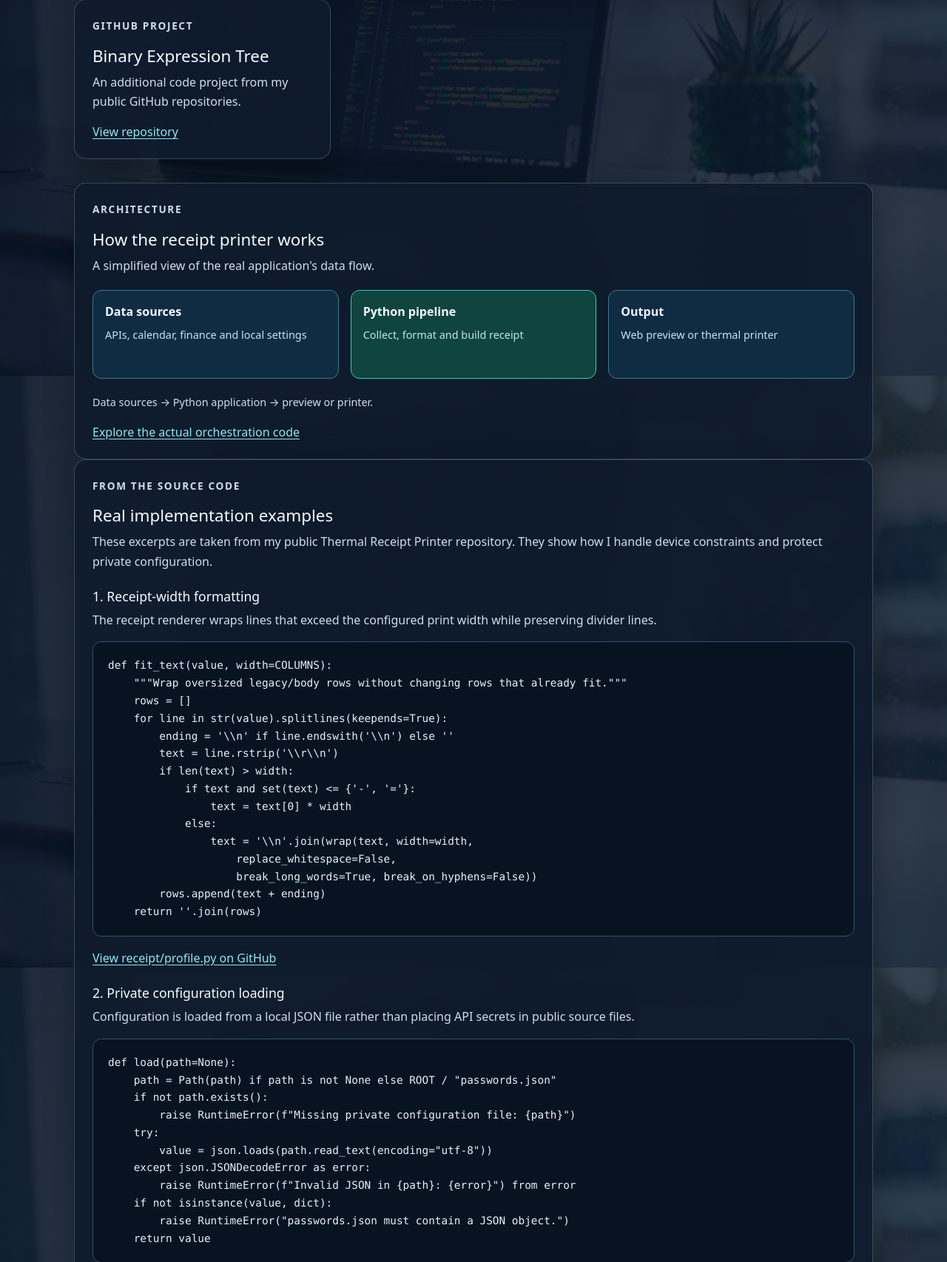
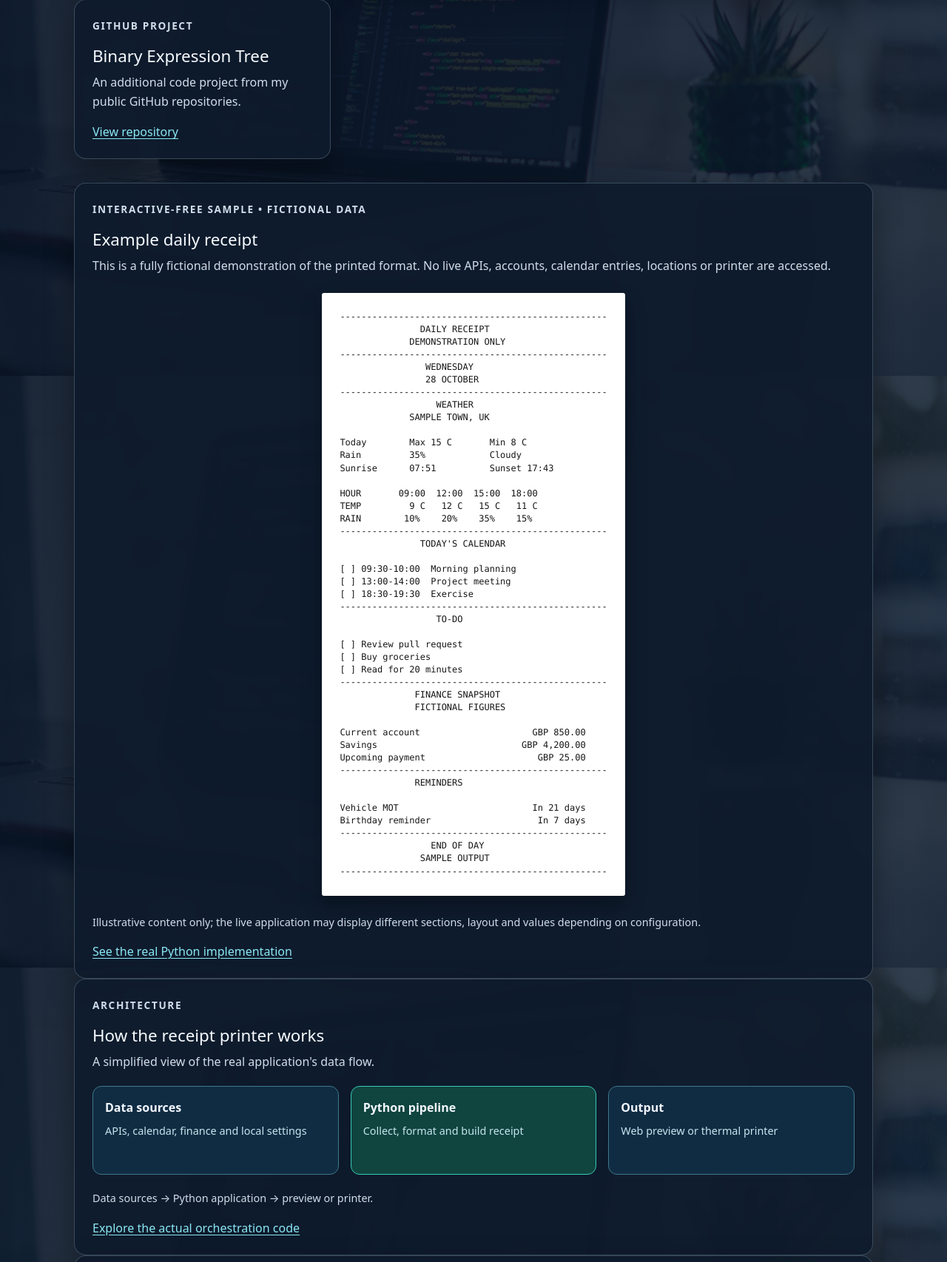
Before and after one commit to JoesThomas/Website, a PHP site: page /allprojects.php in a window 1280 px wide. Shown: the part 1092-2798 px from the top of the page at 74% size. Run offline with PHP 8.4, Linux system fonts and the light colour scheme.

Commit message:
Add fully fictional example thermal receipt to projects page

```diff
--- a/allprojects.php
+++ b/allprojects.php
@@ -9,6 +9,54 @@
 <article class="cardx" id="job-assignment"><p class="eyebrow">GitHub project</p><h2>Job Application Assignment</h2><p>Source code for a software engineering assignment, available for review on GitHub.</p><div class="tags"><span>Software engineering</span><span>Source code</span></div><a href="https://github.com/JoesThomas/JobApplicationAssignment" target="_blank" rel="noopener noreferrer">View assignment repository</a></article>
 <article class="cardx"><p class="eyebrow">GitHub project</p><h2>Binary Expression Tree</h2><p>An additional code project from my public GitHub repositories.</p><a href="https://github.com/JoesThomas/BinaryExpressionTree" target="_blank" rel="noopener noreferrer">View repository</a></article>
 </div>
+<section class="cardx" id="receipt-demo"><p class="eyebrow">Interactive-free sample • fictional data</p><h2>Example daily receipt</h2><p>This is a fully fictional demonstration of the printed format. No live APIs, accounts, calendar entries, locations or printer are accessed.</p>
+<div style="max-width:410px;margin:1.5rem auto;padding:1.5rem 1rem;background:#fff;color:#161616;border-radius:3px;box-shadow:0 12px 28px rgba(0,0,0,.3);overflow-x:auto">
+<pre style="margin:0;font:12px/1.42 ui-monospace,SFMono-Regular,Consolas,monospace;white-space:pre;display:table;margin-inline:auto;color:#161616">--------------------------------------------------
+               DAILY RECEIPT
+             DEMONSTRATION ONLY
+--------------------------------------------------
+                WEDNESDAY
+                28 OCTOBER
+--------------------------------------------------
+                  WEATHER
+             SAMPLE TOWN, UK
+
+Today        Max 15 C       Min 8 C
+Rain         35%            Cloudy
+Sunrise      07:51          Sunset 17:43
+
+HOUR       09:00  12:00  15:00  18:00
+TEMP         9 C   12 C   15 C   11 C
+RAIN        10%    20%    35%    15%
+--------------------------------------------------
+               TODAY'S CALENDAR
+
+[ ] 09:30-10:00  Morning planning
+[ ] 13:00-14:00  Project meeting
+[ ] 18:30-19:30  Exercise
+--------------------------------------------------
+                  TO-DO
+
+[ ] Review pull request
+[ ] Buy groceries
+[ ] Read for 20 minutes
+--------------------------------------------------
+              FINANCE SNAPSHOT
+              FICTIONAL FIGURES
+
+Current account                     GBP 850.00
+Savings                           GBP 4,200.00
+Upcoming payment                     GBP 25.00
+--------------------------------------------------
+              REMINDERS
+
+Vehicle MOT                         In 21 days
+Birthday reminder                    In 7 days
+--------------------------------------------------
+                 END OF DAY
+               SAMPLE OUTPUT
+--------------------------------------------------</pre></div>
+<p class="note">Illustrative content only; the live application may display different sections, layout and values depending on configuration.</p><a href="https://github.com/JoesThomas/ThermalReceiptPrinterDailyTasks" target="_blank" rel="noopener noreferrer">See the real Python implementation</a></section>
 <section class="cardx"><p class="eyebrow">Architecture</p><h2>How the receipt printer works</h2><p>A simplified view of the real application's data flow.</p><div class="architecture"><div class="arch-node"><strong>Data sources</strong><span>APIs, calendar, finance and local settings</span></div><div class="arch-node flow-center"><strong>Python pipeline</strong><span>Collect, format and build receipt</span></div><div class="arch-node"><strong>Output</strong><span>Web preview or thermal printer</span></div></div><p class="arch-note">Data sources → Python application → preview or printer.</p><a href="https://github.com/JoesThomas/ThermalReceiptPrinterDailyTasks/blob/main/app.py" target="_blank" rel="noopener noreferrer">Explore the actual orchestration code</a></section><section class="cardx"><p class="eyebrow">From the source code</p><h2>Real implementation examples</h2><p>These excerpts are taken from my public Thermal Receipt Printer repository. They show how I handle device constraints and protect private configuration.</p>
 <h3>1. Receipt-width formatting</h3><p>The receipt renderer wraps lines that exceed the configured print width while preserving divider lines.</p>
 <pre class="code-example"><code>def fit_text(value, width=COLUMNS):
```
